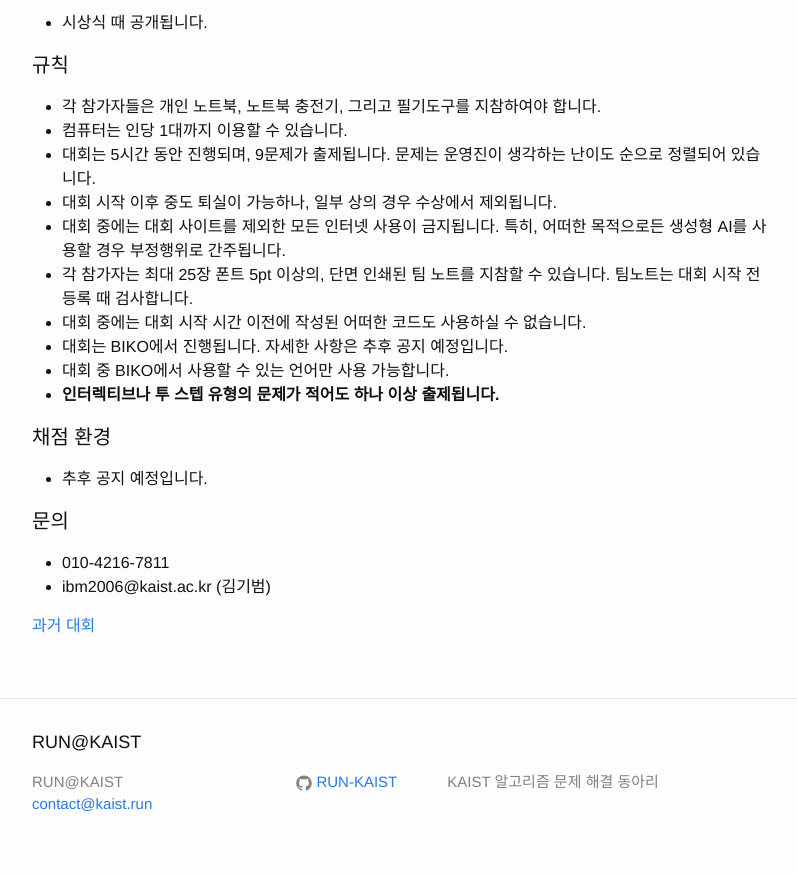
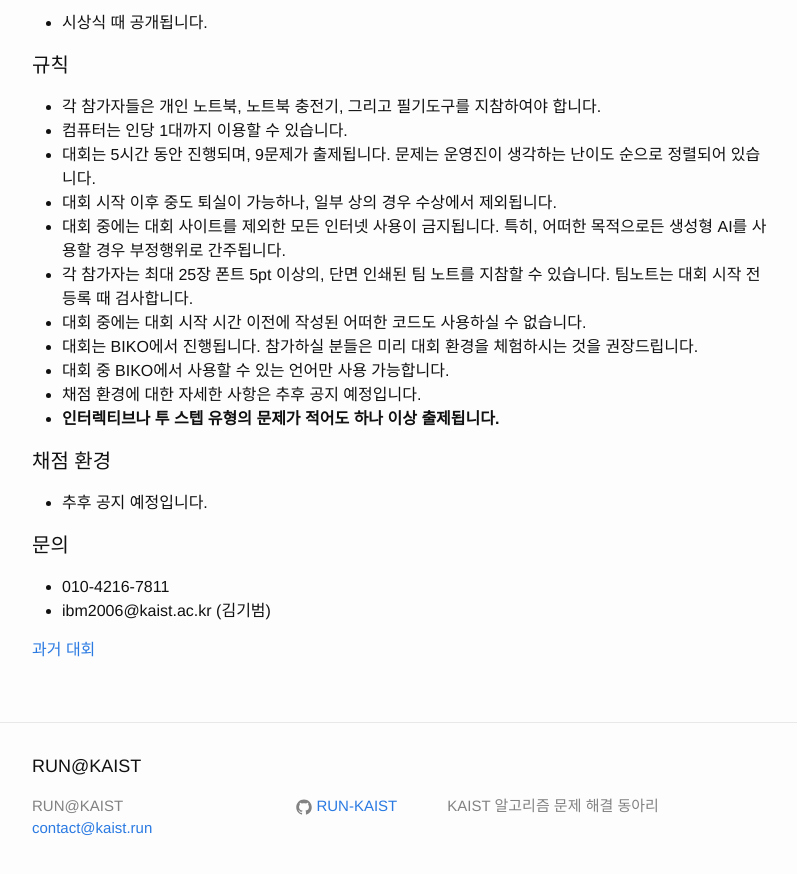
Before and after one commit to RUN-KAIST/kaist.run, a Jekyll site: the page built from contests/2026spring_ko.md, in a window 1280 px wide and 900 px high, scrolled down 1475 px. Shown: the top 874 px of the window, without its empty margins (238-1035 px from the left). Built offline with Jekyll 4.4.1, drawn with Linux system fonts in a browser that asks for light colours.

Commit message:
Update 2026spring_ko.md

```diff
--- a/contests/2026spring_ko.md
+++ b/contests/2026spring_ko.md
@@ -52,8 +52,9 @@ ref: contest-2026spring
 - 대회 중에는 대회 사이트를 제외한 모든 인터넷 사용이 금지됩니다. 특히, 어떠한 목적으로든 생성형 AI를 사용할 경우 부정행위로 간주됩니다.
 - 각 참가자는 최대 25장 폰트 5pt 이상의, 단면 인쇄된 팀 노트를 지참할 수 있습니다. 팀노트는 대회 시작 전 등록 때 검사합니다.
 - 대회 중에는 대회 시작 시간 이전에 작성된 어떠한 코드도 사용하실 수 없습니다.
-- 대회는 BIKO에서 진행됩니다. 자세한 사항은 추후 공지 예정입니다.
+- 대회는 BIKO에서 진행됩니다. 참가하실 분들은 미리 대회 환경을 체험하시는 것을 권장드립니다.
 - 대회 중 BIKO에서 사용할 수 있는 언어만 사용 가능합니다.
+- 채점 환경에 대한 자세한 사항은 추후 공지 예정입니다.
 - **인터렉티브나 투 스텝 유형의 문제가 적어도 하나 이상 출제됩니다.**
 
 #### 채점 환경
```
